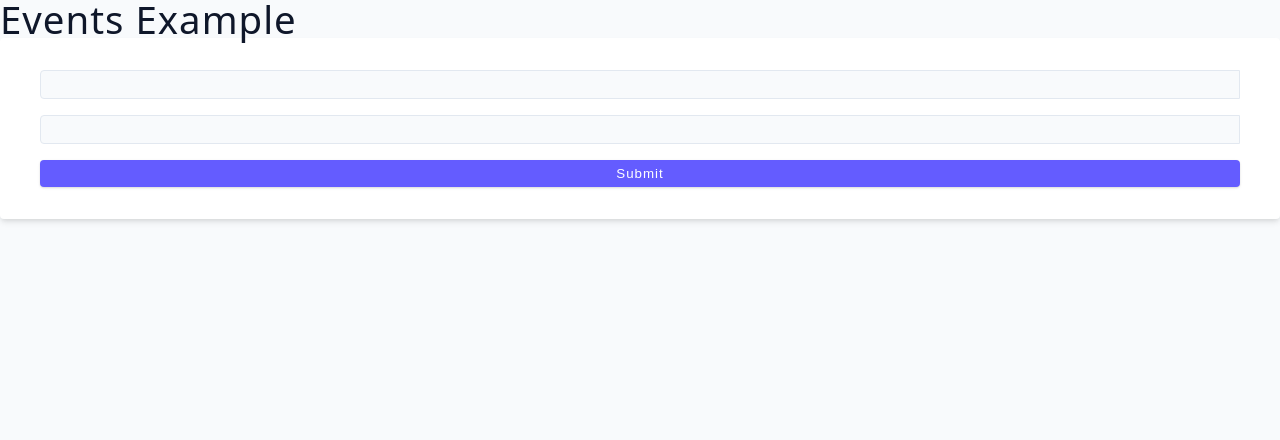
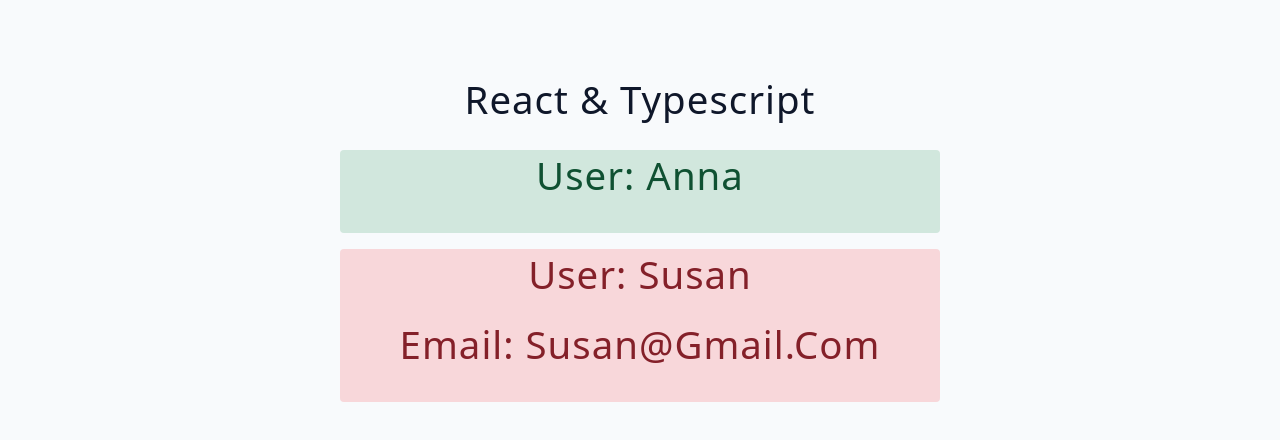
Before and after one commit to inga-divra/typescript-react-essentials, a React app: page / in a window 1280 px wide. Shown: the top 440 px of the page. Built offline with nearby package versions, Linux system fonts and the light colour scheme; the HTML template or start-up script is replaced by a standard one.

Commit message:
Finished the challenge by implementing a conditional ProfileCard component that adjusts rendering based on the type prop (basic or advanced), showing email only for the advanced type.

```diff
--- a/src/App.tsx
+++ b/src/App.tsx
@@ -1,13 +1,16 @@
-import { useState } from 'react';
-import Component from './starter/04-events';
+//import Component from './final/05-challenge';
+
+import Component from './starter/05-challenge';
 
 function App() {
-  const [text, setText] = useState('');
-  const [email, setEmail] = useState('');
   return (
-    <section>
-      <Component />
-    </section>
+    <main>
+      <h2>React & Typescript</h2>
+      {/*  <Component type='basic' name='susan' /> */}
+      {/* <Component type='advanced' name='anna' email='email@gmail.com' /> */}
+      <Component type='basic' name='Anna' />
+      <Component type='advanced' name='Susan' email='susan@gmail.com' />
+    </main>
   );
 }
 
--- a/src/starter/05-challenge/index.tsx
+++ b/src/starter/05-challenge/index.tsx
@@ -1,9 +1,31 @@
-function Component() {
+type BasicProfileCardProps = {
+  type: 'basic';
+  name: string;
+};
+
+type AdvancedProfileCardProps = {
+  type: 'advanced';
+  name: string;
+  email: string;
+};
+
+type ProfileCardProps = BasicProfileCardProps | AdvancedProfileCardProps;
+
+function Component(props: ProfileCardProps) {
+  const { type, name } = props;
+
+  if (type === 'basic') {
+    return (
+      <article className='alert alert-success'>
+        <h2>user: {name}</h2>
+      </article>
+    );
+  }
   return (
-    <div>
-      <h2>React & Typescript</h2>
-      <h2>Challenge</h2>
-    </div>
+    <article className='alert alert-danger'>
+      <h2>user: {name}</h2>
+      <h2>email: {props.email}</h2>
+    </article>
   );
 }
 export default Component;
```
